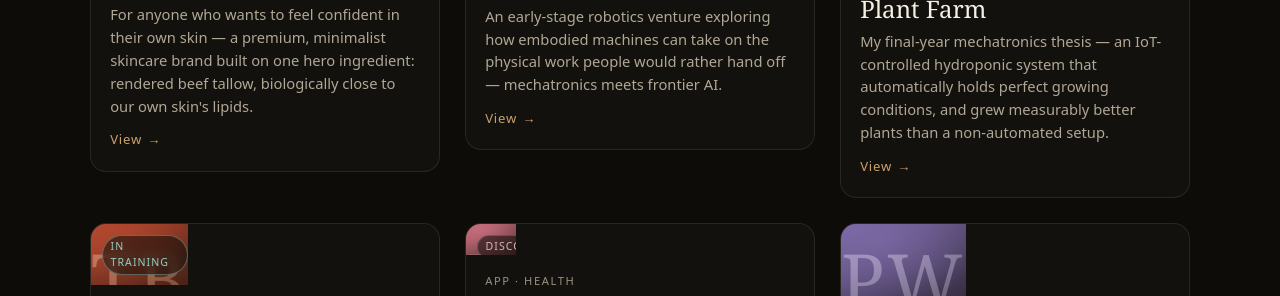
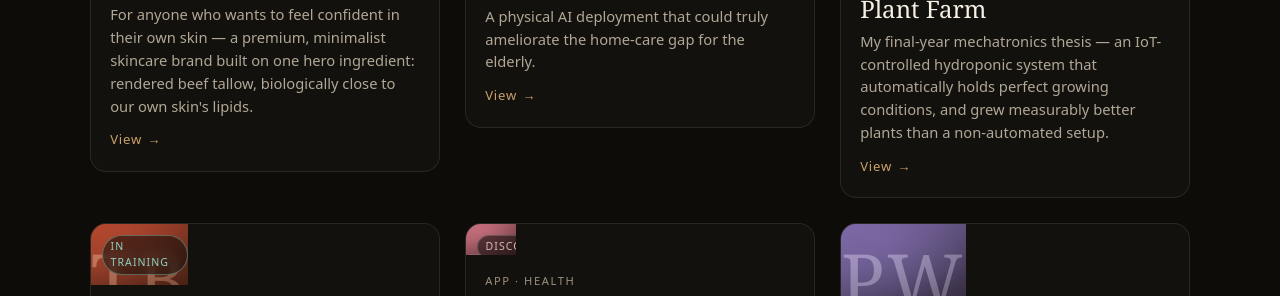
Before and after one commit to rubyosborne/rubyosborne.github.io, an Astro site: page /work in a window 1280 px wide. Shown: the part 807-1103 px from the top of the page. Built offline with nearby package versions, Linux system fonts and the light colour scheme; Astro itself is replaced by a stand-in of ours.

Commit message:
Tend Robotics: simpler description (physical AI for the elderly home-care gap)
Co-Authored-By: Claude Opus 4.8 <noreply@anthropic.com>

```diff
--- a/src/data/projects.js
+++ b/src/data/projects.js
@@ -70,10 +70,8 @@ export const projects = [
     name: 'Tend Robotics',
     tag: 'Robotics · Hardware',
     accent: '#5b6b7a',
-    short:
-      'An early-stage robotics venture exploring how embodied machines can take on the physical work people would rather hand off — mechatronics meets frontier AI.',
-    long: `<p>Tend Robotics starts from a simple question: what does it take to make a capable machine you can actually trust in the real world? The focus is the embodied layer where software meets motion and perception — drawing on a mechatronics background to keep hardware, control and intelligence in one coherent design loop.</p>
-    <p>The intent is sovereign by default: systems whose behaviour is legible to their owner, built on open standards rather than locked platforms. Tend is exploratory rather than finished — a working thesis about how frontier AI should meet the physical world.</p>`,
+    short: 'A physical AI deployment that could truly ameliorate the home-care gap for the elderly.',
+    long: `<p>A physical AI deployment that could truly ameliorate the home-care gap for the elderly.</p>`,
   },
   {
     id: 'closed-loop-hydroponic-farm',
```
